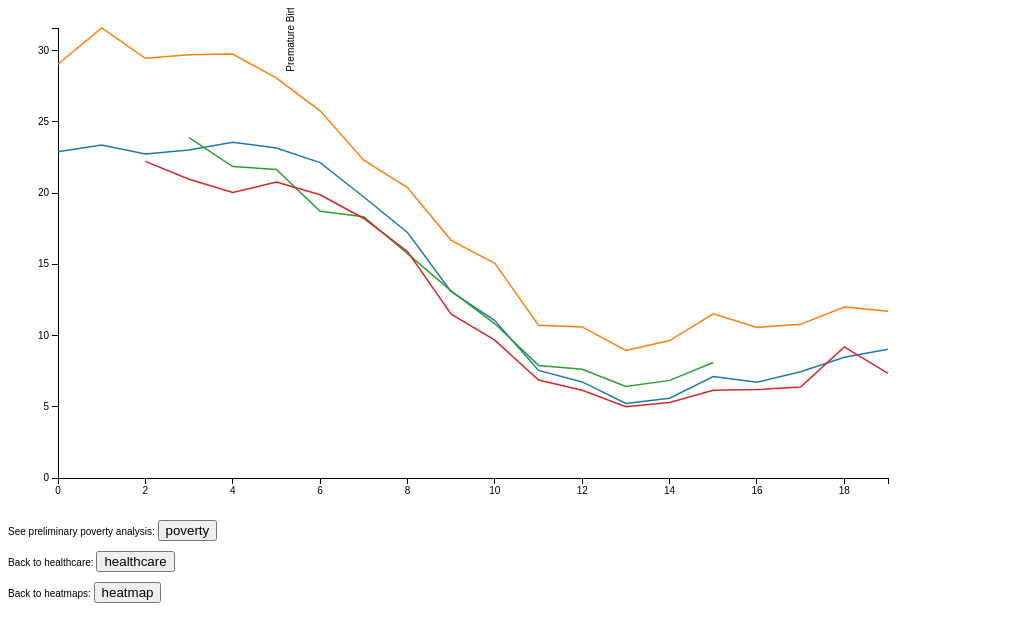
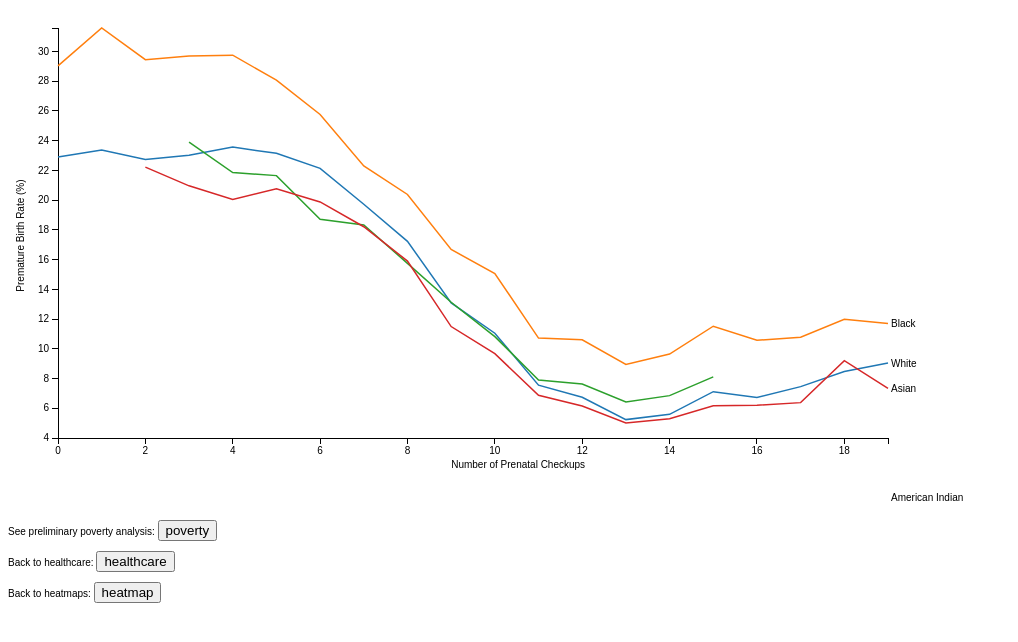
Before and after one commit to jfried23/Explore_data, a Flask app: page /vists in a window 1280 px wide. Shown: the top 642 px of the page, without its empty margins (0-1018 px from the left). Run offline with Flask 2, Linux system fonts and the light colour scheme.

Commit message:
big gaph imporvment + labels

```diff
--- a/templates/num_visits.html
+++ b/templates/num_visits.html
@@ -44,7 +44,7 @@ body {
 
 var race = ['White',	'Black',	'American Indian',	'Asian']
 
-var margin = {top: 20, right: 80, bottom: 30, left: 50},
+var margin = {top: 20, right: 80, bottom: 70, left: 50},
     width = 960 - margin.left - margin.right,
     height = 500 - margin.top - margin.bottom;
 
@@ -97,7 +97,7 @@ d3.csv("../static/number_visits.csv", function(error, data) {
   x.domain(d3.extent(data, function(d) { return d.date; }));
 
   y.domain([
-    d3.min(cities, function(c) { return d3.min(c.values, function(v) { return v.temperature; }); }),
+    4,
     d3.max(cities, function(c) { return d3.max(c.values, function(v) { return v.temperature; }); })
   ]);
 
@@ -112,10 +112,16 @@ d3.csv("../static/number_visits.csv", function(error, data) {
 
   svg.append('text')
      .text('Premature Birth Rate (%)')
-     .attr('transform', 'rotate(-90)')
+     .attr('transform', ['rotate(-90)', 'translate(-220,-280)'])
      .attr('x',x(-1))
-     .attr('y',y(15))
+     .attr('y',y(15));
+
+    svg.append('text')
+     .text('Number of Prenatal Checkups')
+     .attr('x',x(9))
+     .attr('y',y(2))
      ;
+
 
 
   var city = svg.selectAll(".city")
@@ -128,12 +134,12 @@ d3.csv("../static/number_visits.csv", function(error, data) {
       .attr("d", function(d) { return line(d.values); })
       .style("stroke", function(d) { return color(d.name); });
 
-  city.append("text")
+    city.append("text")
       .datum(function(d) { return {name: d.name, value: d.values[d.values.length - 1]}; })
       .attr("transform", function(d) { return "translate(" + x(d.value.date) + "," + y(d.value.temperature) + ")"; })
       .attr("x", 3)
       .attr("dy", ".35em")
-      .text(function(i,d) { return race[i]; });
+      .text(function(d) { return d.name; });
 });
 
 </script>
```
